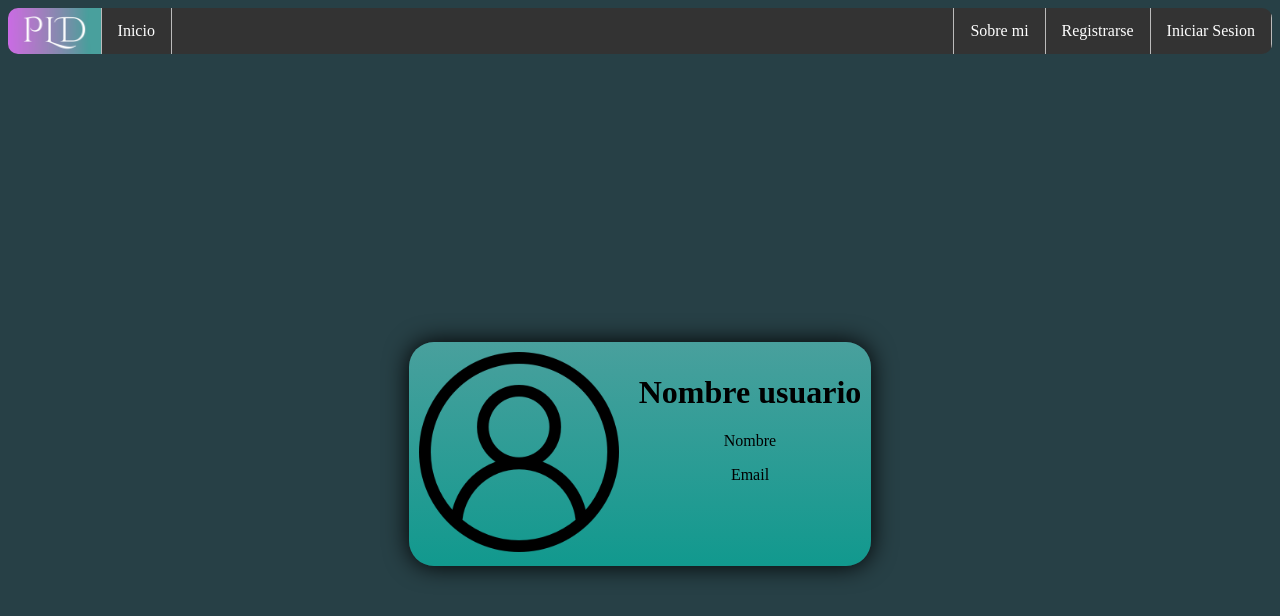
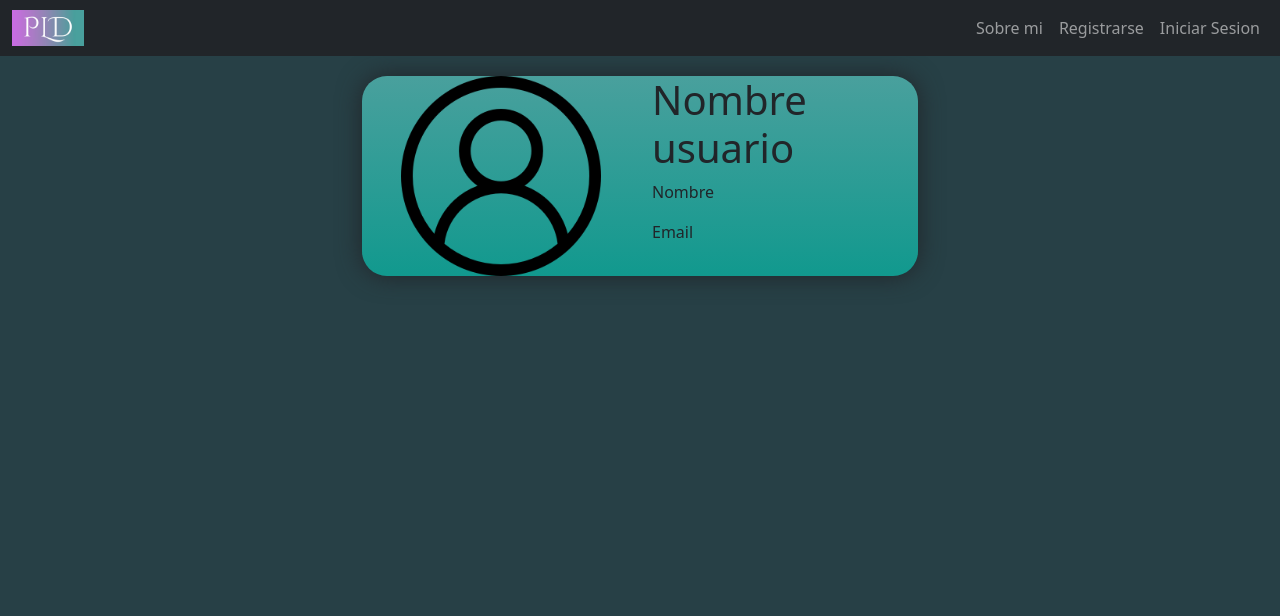
Before and after one commit to xtream2000c/ProyectosFinales, a plain HTML site: page InterfacesSegundoTrimestre/perfil.html in a window 1280 px wide. Drawn offline with Linux system fonts and the light colour scheme.

Commit message:
Añadido bootstrap

```diff
--- a/InterfacesSegundoTrimestre/CSS/estilo.css
+++ b/InterfacesSegundoTrimestre/CSS/estilo.css
@@ -12,6 +12,8 @@ body{
   }
 
 #perfilUsuario{
+    margin-top: 100px;
+    margin: 20px;
     border-radius: 25px;
     width: auto;
     height: auto;
--- a/InterfacesSegundoTrimestre/perfil.html
+++ b/InterfacesSegundoTrimestre/perfil.html
@@ -5,33 +5,52 @@
     <meta http-equiv="X-UA-Compatible" content="IE=edge">
     <meta name="viewport" content="width=device-width, initial-scale=1.0">
     <title>Inicio</title>
+    <link rel="stylesheet" href="bootstrap/css/bootstrap.min.css">
     <link rel="stylesheet" href="CSS/estilo.css">
+
+    <script src="bootstrap/js/bootstrap.bundle.min.js"></script>
     <script src="JS/script.js"></script>
     <script src="JS/scriptPerfil.js"></script>
 </head>
 <body>
-    <nav class="navegador">
-        <ul>
-            <li><a href="index.html" class="logo"><img src="images/PLD.png" alt=""></a></li>
-            <li ><a href="index.html">Inicio</a></li>
-            <div class="izq">
-                <li ><a href="aboutme.html" id="aboutme">Sobre mi</a></li>
-                <li><a href="registro.html" id="registro">Registrarse</a></li>
-                <li><a href="login.html" id="login">Iniciar Sesion</a></li>
+    <nav class="navbar navbar-expand-md navbar-dark bg-dark" aria-label="Fourth navbar example">
+        <div class="container-fluid">
+          <a class="navbar-brand m-0 p-0" href="index.html"><img src="images/PLD.png" height="36" alt=""></a>
+          <button class="navbar-toggler" type="button" data-bs-toggle="collapse" data-bs-target="#navbarsExample04" aria-controls="navbarsExample04" aria-expanded="false" aria-label="Toggle navigation">
+            <span class="navbar-toggler-icon"></span>
+          </button>
+
+          <div class="collapse navbar-collapse" id="navbarsExample04">
+            <ul class="navbar-nav ms-auto mb-2 mb-md-0">
+              <li class="nav-item">
+                <a class="nav-link" href="aboutme.html" id="aboutme">Sobre mi</a>
+              </li>
+              <li class="nav-item">
+                <a class="nav-link" href="registro.html" id="registro">Registrarse</a>
+              </li>
+              <li class="nav-item">
+                <a class="nav-link" href="login.html" id="login">Iniciar Sesion</a>
+              </li>
+            </ul>
+
           </div>
-        </ul>
+        </div>
       </nav>
-    <div class="center-screen">
-        <div id="perfilUsuario">
-            <div id="imgUsuario">
+    <div class="container">
+        <div class="row justify-content-center">
+            <div id="perfilUsuario" class="col-6">
+                <div class="row">
+                    <div id="imgUsuario" class="col-sm-6 m-0 text-center">
                         <img src="images/user.png" alt="">
                     </div>
-            <div id="infoUsuario">
+                    <div id="infoUsuario" class="col-sm-6 m-0">
                         <h1 id="usuario">Nombre usuario</h1>
                         <p id="nombreUsuario">Nombre</p>
                         <p id="emailUsuario">Email</p>
                     </div>
                 </div>
             </div>
+        </div>
+    </div>
 </body>
 </html>
```
Also changed, not shown: InterfacesSegundoTrimestre/JS/scriptCrearCarrito.js (+7 -0 lines), InterfacesSegundoTrimestre/JS/scriptVerCarrito.js (+23 -12 lines), InterfacesSegundoTrimestre/aboutme.html (+28 -13 lines), InterfacesSegundoTrimestre/carrito.html (+28 -12 lines), InterfacesSegundoTrimestre/login.html (+26 -11 lines), InterfacesSegundoTrimestre/registro.html (+24 -9 lines). Lines whose indentation alone changed are shown as unchanged.
